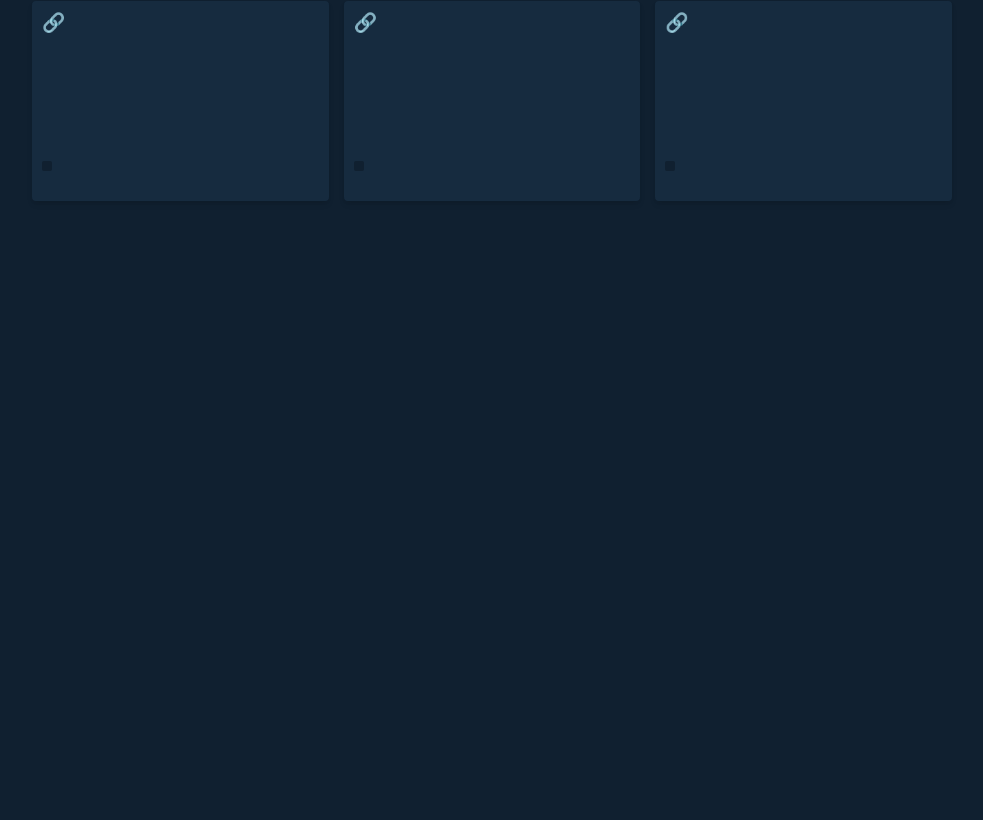
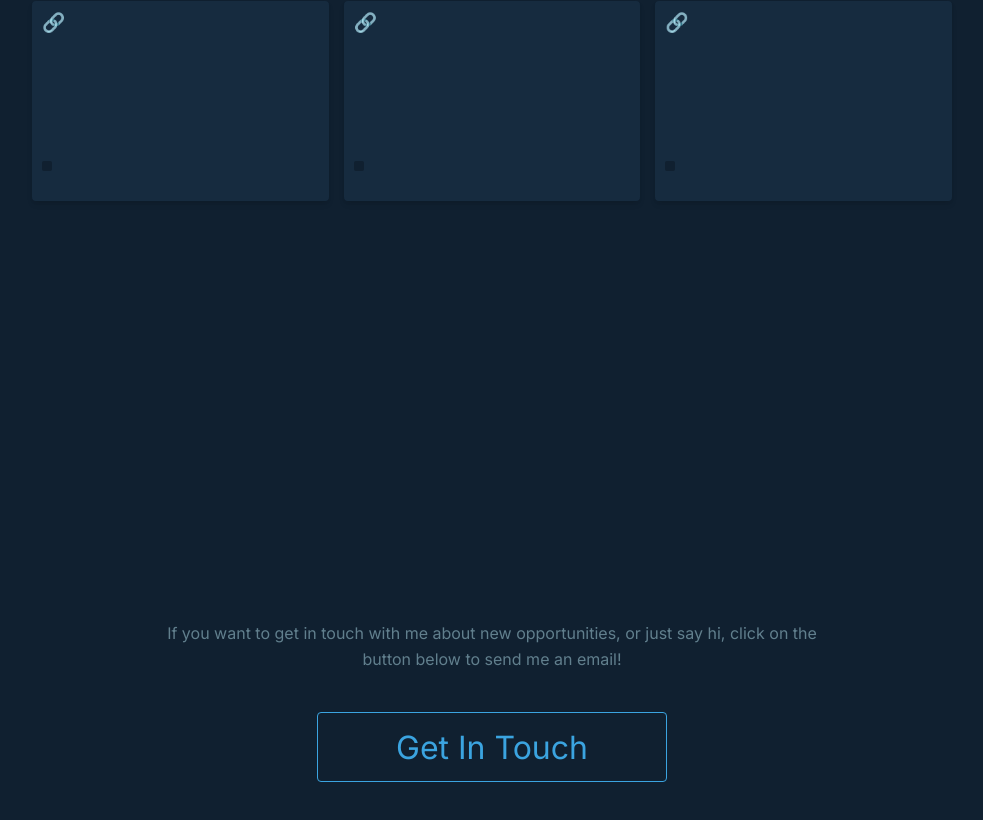
Before and after one commit to kdumagalhaes/hellocarlos, a Vue app: page / in a window 1280 px wide. Shown: the part 1818-2638 px from the top of the page, without its empty margins (148-1131 px from the left). Before the commit the page ends 2119 px from the top, so only its background shows below. Built offline with nearby package versions, Linux system fonts and the light colour scheme; no server answers.

Commit message:
Finish contact section

```diff
--- a/src/App.vue
+++ b/src/App.vue
@@ -4,6 +4,7 @@
   <SocialMedia />
   <About />
   <Projects />
+  <Contact />
 </template>
 
 <script>
@@ -13,6 +14,7 @@ import Hero from "./components/Hero.vue";
 import SocialMedia from "./components/SocialMedia.vue";
 import About from "./components/About.vue";
 import Projects from "./components/Projects.vue";
+import Contact from "./components/Contact.vue";
 
 export default {
   name: "App",
@@ -22,6 +24,7 @@ export default {
     SocialMedia,
     About,
     Projects,
+    Contact,
   },
 };
 </script>
--- a/src/components/BasicButton.vue
+++ b/src/components/BasicButton.vue
@@ -1,7 +1,16 @@
 <template>
-  <button class="button">
+  <a
+    :href="link"
+    target="_blank"
+    class="button"
+    :style="{
+      '--maxWidth': maxWidth,
+      '--height': height,
+      '--fontSize': fontSize,
+    }"
+  >
     {{ text }}
-  </button>
+  </a>
 </template>
 
 <script>
@@ -12,6 +21,22 @@ export default {
       type: String,
       required: true,
     },
+    maxWidth: {
+      type: String,
+      required: true,
+    },
+    height: {
+      type: String,
+      required: true,
+    },
+    fontSize: {
+      type: String,
+      required: true,
+    },
+    link: {
+      type: String,
+      required: true,
+    },
   },
 };
 </script>
@@ -19,13 +44,19 @@ export default {
 <style lang="scss" scoped>
 .button {
   width: 100%;
-  height: 40px;
+  max-width: var(--maxWidth);
+  height: var(--height);
   background: transparent;
   border: 1px solid $carolina-blue;
   border-radius: 4px;
   padding: 0 20px;
   color: $carolina-blue;
   transition: background 0.3s;
+  text-decoration: none;
+  font-size: var(--fontSize);
+  display: flex;
+  align-items: center;
+  justify-content: center;
 
   &:hover {
     background: $celadon-blue;
--- /dev/null
+++ b/src/components/Contact.vue
@@ -0,0 +1,46 @@
+<template>
+  <section class="contact" id="contact">
+    <p class="text">
+      If you want to get in touch with me about new opportunities, or just say
+      hi, click on the button below to send me an email!
+    </p>
+    <BasicButton
+      text="Get In Touch"
+      maxWidth="350px"
+      height="70px"
+      fontSize="2rem"
+      link="mailto:ce.magalhaespereira@gmail.com"
+    />
+  </section>
+</template>
+
+<script>
+// component
+import BasicButton from "./BasicButton.vue";
+
+export default {
+  name: "Contact",
+  components: {
+    BasicButton,
+  },
+};
+</script>
+
+<style lang="scss" scoped>
+.contact {
+  display: flex;
+  flex-direction: column;
+  align-items: center;
+  justify-content: center;
+  padding: $safe-area-padding;
+  text-align: center;
+  height: 100vh;
+}
+
+.text {
+  margin-bottom: 40px;
+  color: $sapphire-blue;
+  max-width: 700px;
+  line-height: 26px;
+}
+</style>
--- a/src/components/Header.vue
+++ b/src/components/Header.vue
@@ -15,7 +15,7 @@
           <li><a href="#portfolio">portfolio</a></li>
           <li><a href="#contact">contact</a></li>
         </ul>
-        <BasicButton text="Resumé" />
+        <BasicButton text="Resumé" height="40px" fontSize="1rem" />
       </nav>
     </header>
   </transition>
```
